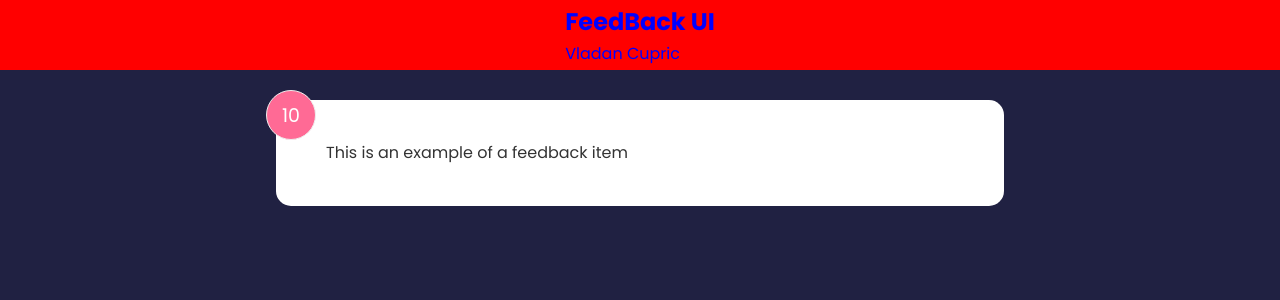
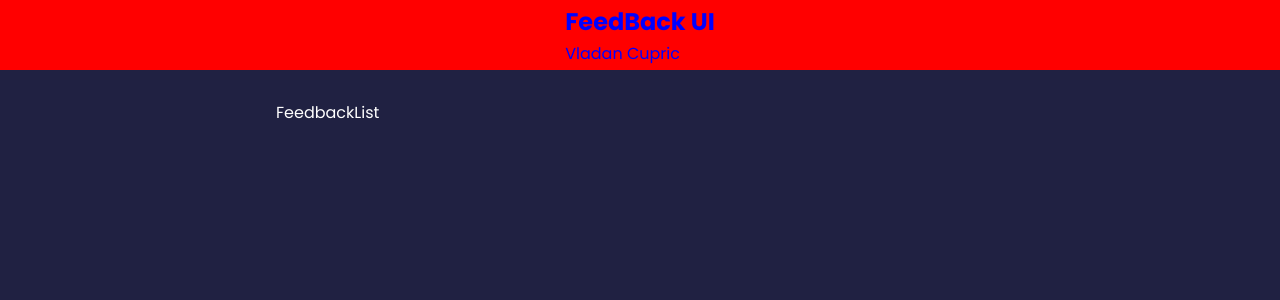
Before and after one commit to VladanStar/ReactTask, a React (Create React App) app in the folder feedback-app/: page / in a window 1280 px wide. Shown: the top 300 px of the page. Built offline with nearby package versions, Linux system fonts and the light colour scheme.

Commit message:
New commits

```diff
--- a/feedback-app/src/App.js
+++ b/feedback-app/src/App.js
@@ -1,13 +1,16 @@
 import Header from './components/Header';
-import FeedbackItem from './components/FeedbackItem';
+import FeedbackData from "../src/data/FeedbackData"
+import { useState } from 'react';
+import FeedbackList from './components/FeedbackList';
 import './App.css';
 
 function App() {
+  const[feedback, setFeedback] = useState(FeedbackData)
   return (
     <>
       <Header bgColor="red" textColor='blue' text="Vladan Cupric"/>
       <div className="container">
-      <FeedbackItem />
+      <FeedbackList  feedback = {feedback}/>
       </div>
 
     </>
--- a/feedback-app/src/components/FeedbackItem.js
+++ b/feedback-app/src/components/FeedbackItem.js
@@ -1,12 +1,20 @@
-import React from 'react'
+import React, {useState} from 'react'
 
 const FeedbackItem = () => {
-  return (
+
+    const [rating, setRating] = useState(7);
+    const [text, setText]= useState(' This is an example of a feedback item')
+    const handleClick =()=>{
+        setRating((prev)=>{
+            console.log(prev)
+            return prev +1;;
+        });
+    }
+    return (
     <div className='card'>
-        <div className="num-display">10</div>
-        <div className="text-display">
-            This is an example of a feedback item
-        </div>
+        <div className="num-display">{rating}</div>
+        <div className="text-display">{text}</div>
+        <button onClick={handleClick}>Click</button>
       </div>
   )
 }
--- /dev/null
+++ b/feedback-app/src/components/FeedbackList.js
@@ -0,0 +1,15 @@
+import React from 'react';
+import FeedbackItem from './FeedbackItem';
+
+function FeedbackList({feedback}) {
+
+    if(!feedback || feedback.lenght ===0){
+        return <p>No Feedback Yet</p>
+    }
+    // console.log(feedback)
+  return (
+    <div>FeedbackList</div>
+  )
+}
+
+export default FeedbackList
--- /dev/null
+++ b/feedback-app/src/data/FeedbackData.js
@@ -0,0 +1,19 @@
+const FeedbackData = [
+    {
+      id: 1,
+      rating: 10,
+      text: 'Lorem ipsum dolor sit amet consectetur adipisicing elit. consequuntur vel vitae commodi alias voluptatem est voluptatum ipsa quae.',
+    },
+    {
+      id: 2,
+      rating: 9,
+      text: 'Lorem ipsum dolor sit amet consectetur adipisicing elit. consequuntur vel vitae commodi alias voluptatem est voluptatum ipsa quae.',
+    },
+    {
+      id: 3,
+      rating: 8,
+      text: 'Lorem ipsum dolor sit amet consectetur adipisicing elit. consequuntur vel vitae commodi alias voluptatem est voluptatum ipsa quae.',
+    },
+  ]
+
+  export default FeedbackData
```
